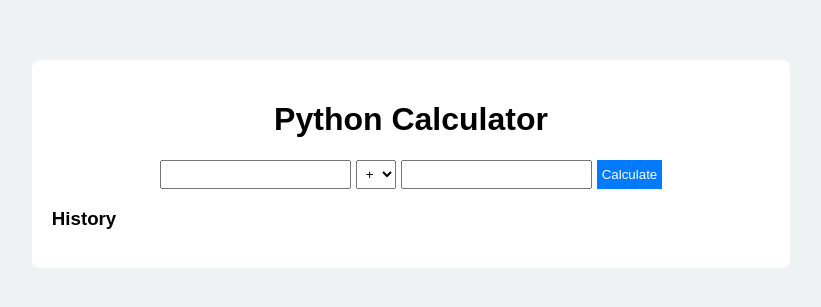
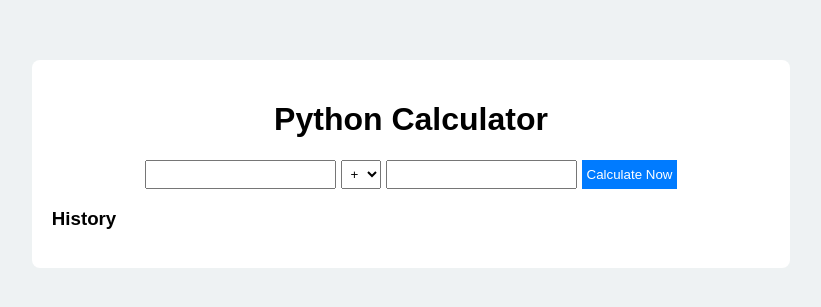
Before and after one commit to amithjo001/cloud-ci-cd-assignment, a Flask app: page / in a window 1280 px wide. Shown: the top 307 px of the page, without its empty margins (229-1050 px from the left). Run offline with Flask 3, Linux system fonts and the light colour scheme.

Commit message:
Button Text Changed

```diff
--- a/templates/index.html
+++ b/templates/index.html
@@ -21,7 +21,7 @@
             <option value="div">/</option>
         </select>
         <input type="number" name="num2" required step="any">
-        <button type="submit">Calculate</button>
+        <button type="submit">Calculate Now</button>
     </form>
 
     {% if result is not none %}
```
